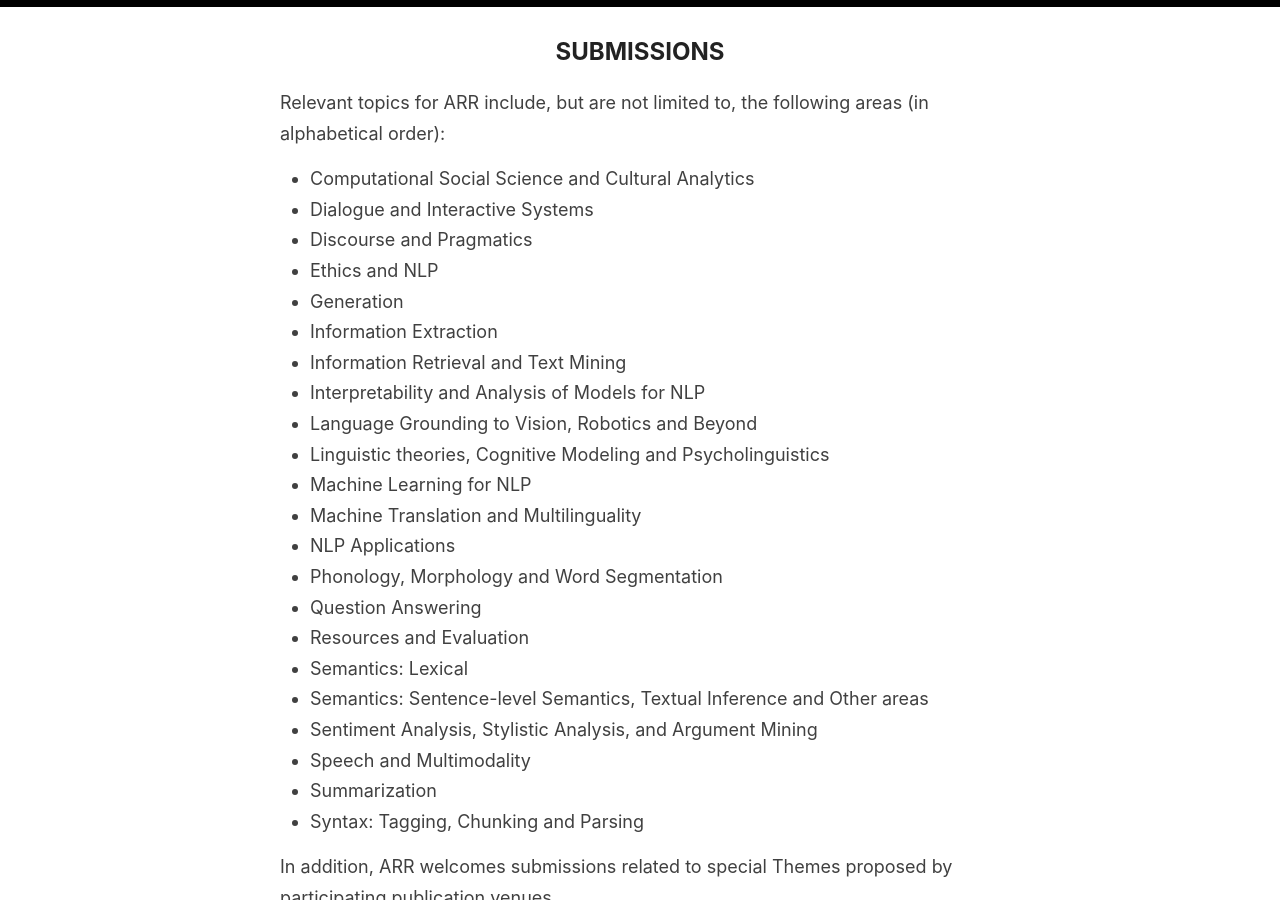
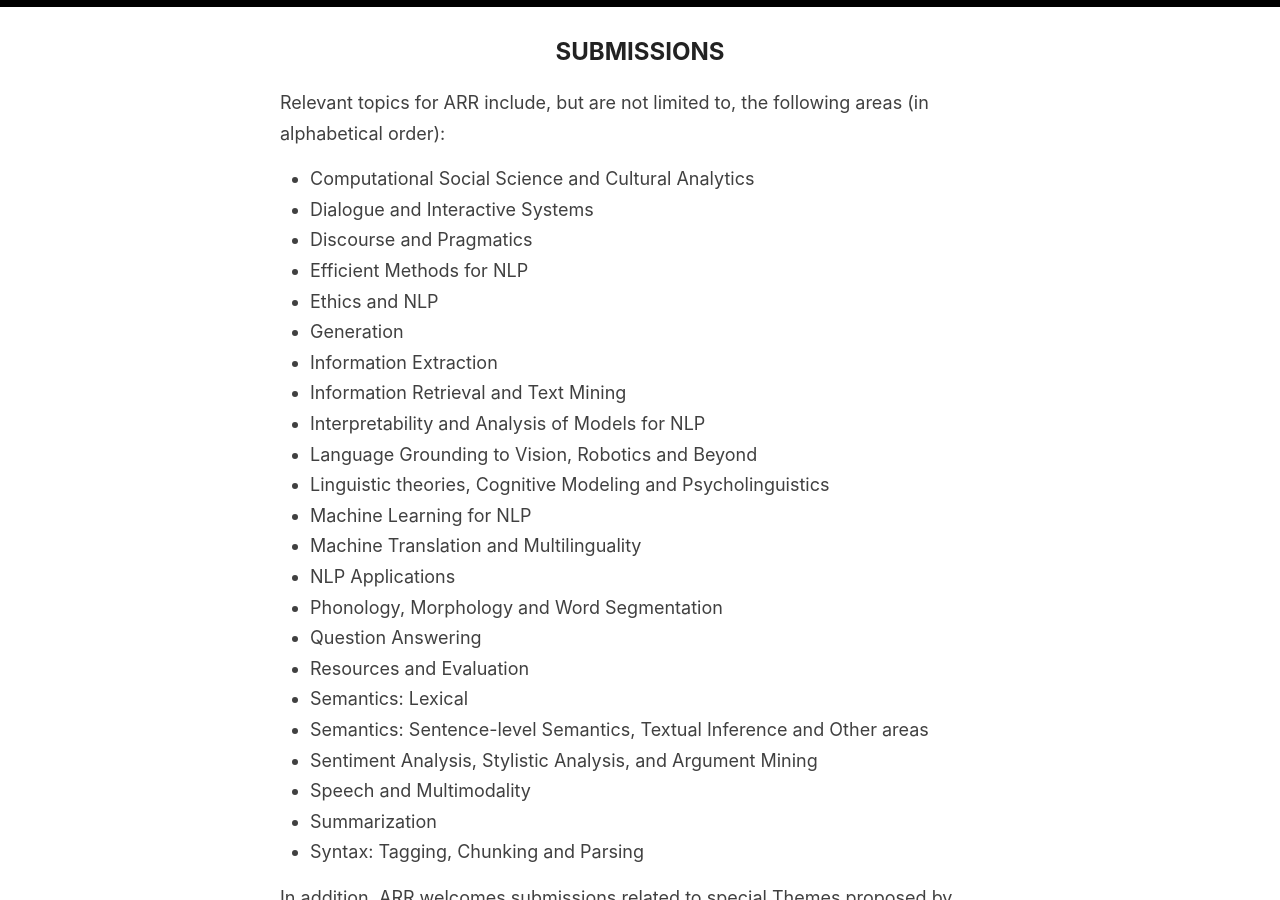
Before and after one commit to amitmerchant1990/reverie, a Jekyll site: the page built from cfp.md, in a window 1280 px wide and 900 px high, scrolled down 803 px. Built offline with Jekyll 4.4.1, drawn with Linux system fonts in a browser that asks for light colours.

Commit message:
Update cfp.md

```diff
--- a/cfp.md
+++ b/cfp.md
@@ -16,6 +16,7 @@
 * Computational Social Science and Cultural Analytics
 * Dialogue and Interactive Systems
 * Discourse and Pragmatics
+* Efficient Methods for NLP
 * Ethics and NLP
 * Generation
 * Information Extraction
```
